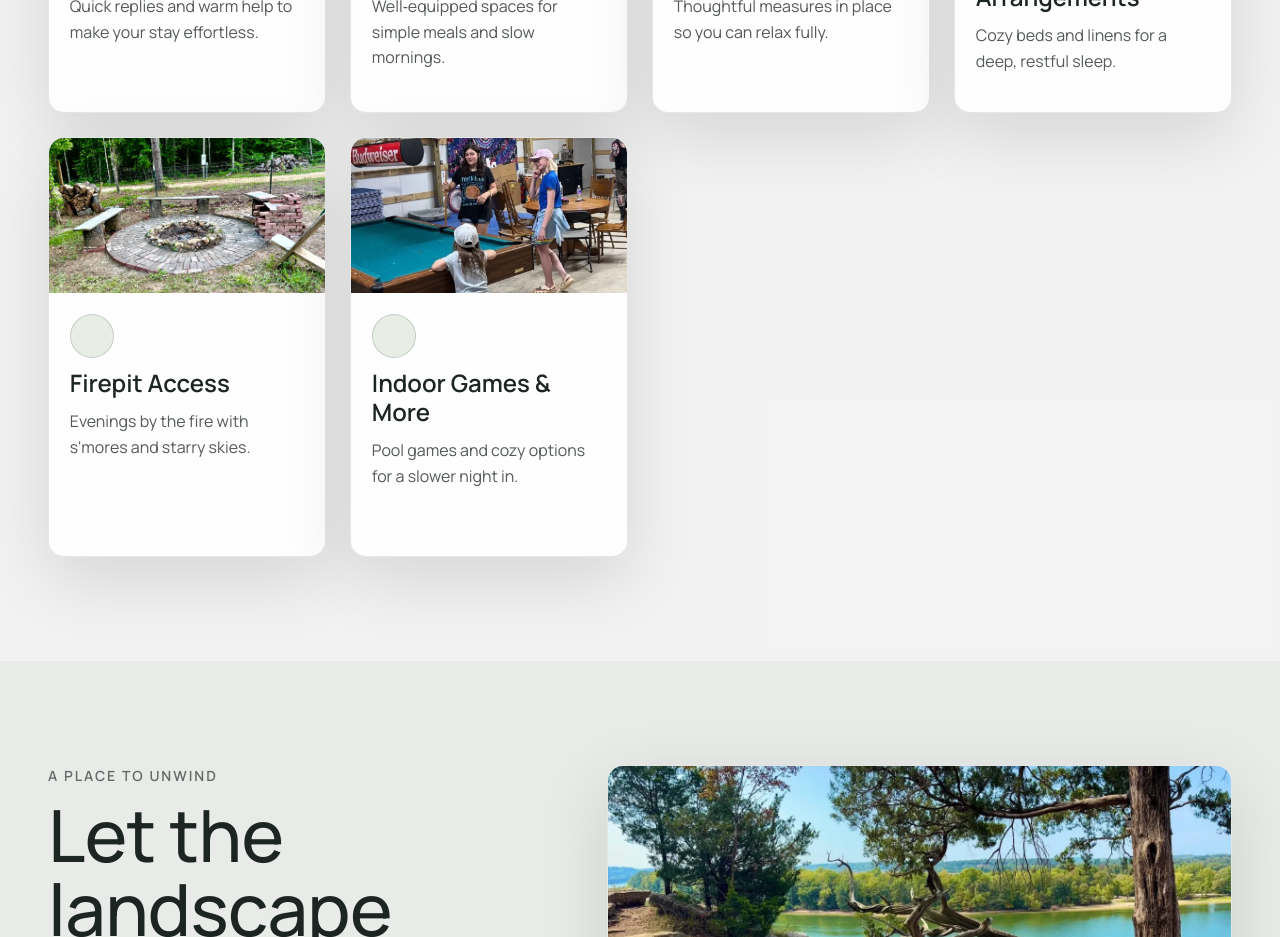
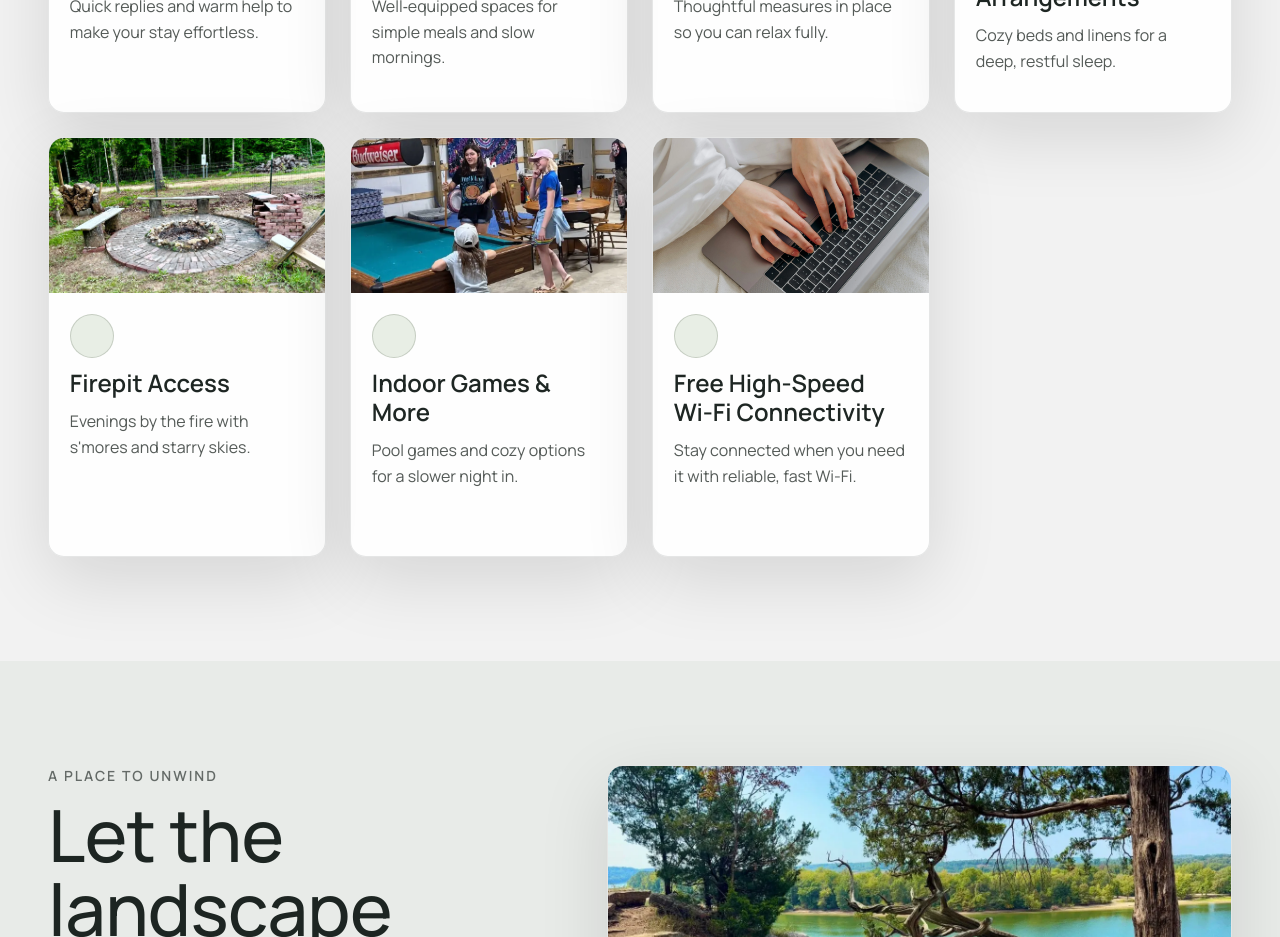
Before and after one commit to JaccobStanton/homestead_ministries, a React (Vite) app: page / in a window 1280 px wide. Shown: the part 6000-6937 px from the top of the page. Built offline with nearby package versions, Linux system fonts and the light colour scheme; some icons are missing.

Commit message:
.webp image added for wifi, and the wifi feature was added

```diff
--- a/src/components/features/Features.jsx
+++ b/src/components/features/Features.jsx
@@ -7,8 +7,7 @@ import SupportAgentRoundedIcon from "@mui/icons-material/SupportAgentRounded";
 import ShieldRoundedIcon from "@mui/icons-material/ShieldRounded";
 import KitchenRoundedIcon from "@mui/icons-material/KitchenRounded";
 import BedRoundedIcon from "@mui/icons-material/BedRounded";
-// import ShowerRoundedIcon from "@mui/icons-material/ShowerRounded";
-// import WifiRoundedIcon from "@mui/icons-material/WifiRounded";
+import WifiRoundedIcon from "@mui/icons-material/WifiRounded";
 import LocalFireDepartmentRoundedIcon from "@mui/icons-material/LocalFireDepartmentRounded";
 import SportsEsportsRoundedIcon from "@mui/icons-material/SportsEsportsRounded";
 
@@ -18,6 +17,7 @@ import img3 from "../../assets/features/kitchen.webp";
 import img4 from "../../assets/features/cozy.webp";
 import img7 from "../../assets/features/fire.webp";
 import img8 from "../../assets/features/games.webp";
+import img9 from "../../assets/features/wifi.webp";
 
 const items = [
   {
@@ -57,6 +57,12 @@ const items = [
     body: "Pool games and cozy options for a slower night in.",
     icon: SportsEsportsRoundedIcon,
     image: img8,
+  },
+  {
+    title: "Free High-Speed Wi-Fi Connectivity",
+    body: "Stay connected when you need it with reliable, fast Wi-Fi.",
+    icon: WifiRoundedIcon,
+    image: img9,
   },
 ];
 
```
